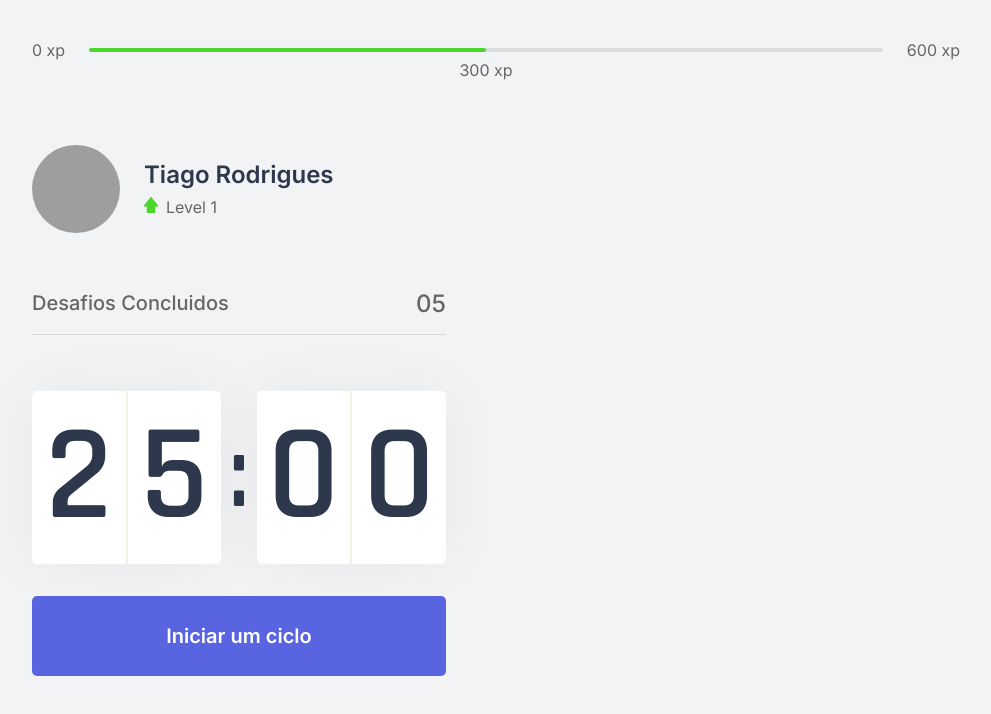
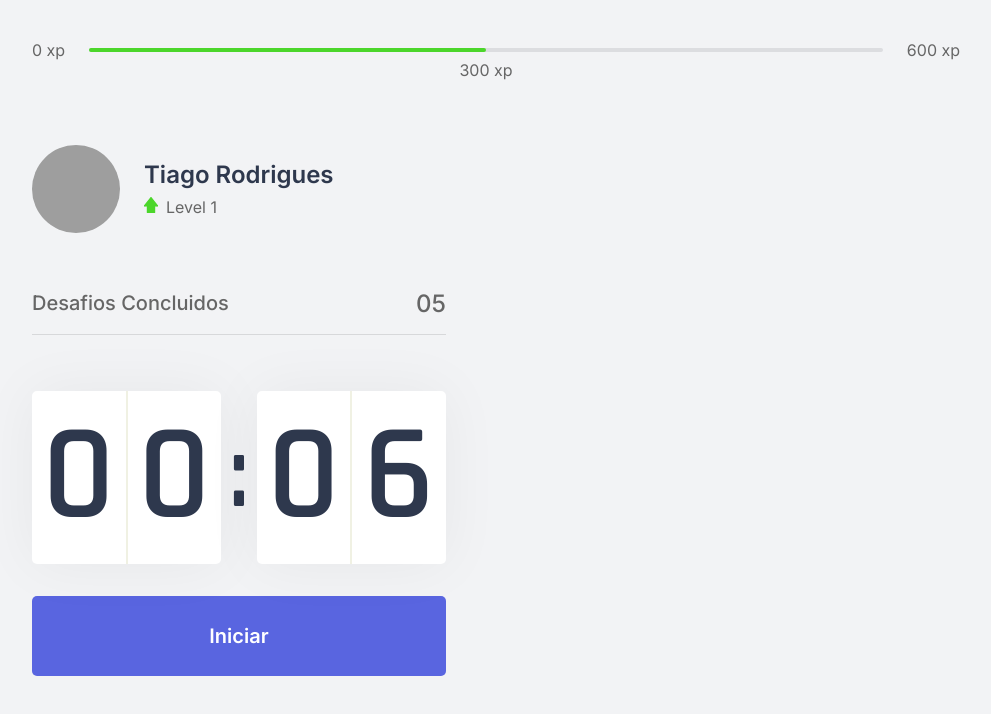
Before and after one commit to tiago-santos-dev/Move.it, a Next.js app: page / in a window 1280 px wide. Shown: the top 714 px of the page, without its empty margins (144-1135 px from the left). Built offline with nearby package versions, Linux system fonts and the light colour scheme; grey boxes are pictures that could not be loaded.

Commit message:
Component/Countdown

```diff
--- a/src/components/Countdown.tsx
+++ b/src/components/Countdown.tsx
@@ -1,24 +1,97 @@
+import { useEffect, useState } from 'react';
 import styles from '../../styles/components/Countdown.module.css';
 
 export function Countdown() {
+
+    let countdonwTimeout: NodeJS.Timeout;
+
+    const [time, setTime] = useState(0.1 * 60); // Tempo total do contador
+    const [isActive, setIsActive] = useState(false);
+    const [hasFinished, setHasFinished] = useState(false);
+
+
+    const minutes = Math.floor(time / 60); // tempoTotal, divide por 60 e arredonda pra baixo, retornando a quantidade de minutos
+    const seconds = time % 60; // resto da divisão, retornando os segundos
+
+    const [minuteLeft, minuteRight] = String(minutes).padStart(2, '0').split('');
+    const [secondLeft, secondRight] = String(seconds).padStart(2, '0').split('');
+
+    // converte em string 25 = '25
+    //padStart --> Se não tiver duas posições, preenche a primeira com '0'
+    // split retorna uim array com os caracteres da string
+
+    function startCountDown() {
+        setIsActive(true);
+    }
+
+    function resetCountDown() {
+        clearTimeout(countdonwTimeout);
+        setIsActive(false);
+        setTime(0.1 * 60);
+    }
+
+    useEffect(() => {
+        if (isActive && time > 0) {
+            countdonwTimeout = setTimeout(() => {
+                setTime(time - 1);
+            }, 1000)
+        } else if (isActive && time === 0) {
+            setHasFinished(true);
+            setIsActive(false);
+        }
+    }, [isActive, time])
     return (
 
         <div>
             <div className={styles.countdownContainer}>
                 <div>
-                    <span>2</span>
-                    <span>5</span>
+                    <span>{minuteLeft}</span>
+                    <span>{minuteRight}</span>
                 </div>
                 <span>:</span>
                 <div>
-                    <span>0</span>
-                    <span>0</span>
+                    <span>{secondLeft}</span>
+                    <span>{secondRight}</span>
                 </div>
             </div>
 
-            <button type='button' className={styles.countdownButton}>
-                Iniciar um ciclo
-        </button>
-        </div>
+            {
+                hasFinished ? (
+
+                    <button
+                        disabled
+                        className={styles.countdownButton}
+                    >
+                        Ciclo Encerrado
+                    </button>
+
+
+                ) :
+                    (
+                        <>
+                            {
+                                isActive ? (
+                                    <button
+                                        type='button'
+                                        className={`${styles.countdownButton} ${styles.countdownButtonActive}`}
+                                        onClick={resetCountDown}
+                                    >
+                                        Abandonar
+                                    </button>
+                                ) :
+                                    (
+                                        <button
+                                            type='button'
+                                            className={styles.countdownButton}
+                                            onClick={startCountDown}
+                                        >
+                                            Iniciar
+                                        </button>
+                                    )
+                            }
+                        </>
+                    )
+            }
+        </div >
     );
 }
--- a/styles/components/Countdown.module.css
+++ b/styles/components/Countdown.module.css
@@ -57,6 +57,22 @@
     transition: background-color 0.2s;
 }
 
-.countdownButton:hover{
+.countdownButton:not(:disabled):hover {
     background: var(--blue-dark);
 }
+
+.countdownButtonActive {
+    background: var(--white);
+    color : var(--title);
+}
+
+.countdownButtonActive:not(:disabled):hover {
+    background: var(--red);
+    color: var(--white);
+}
+
+.countdownButton:disabled {
+    background: var(--white);
+    color: var(--text);
+    cursor: not-allowed;
+}
```
